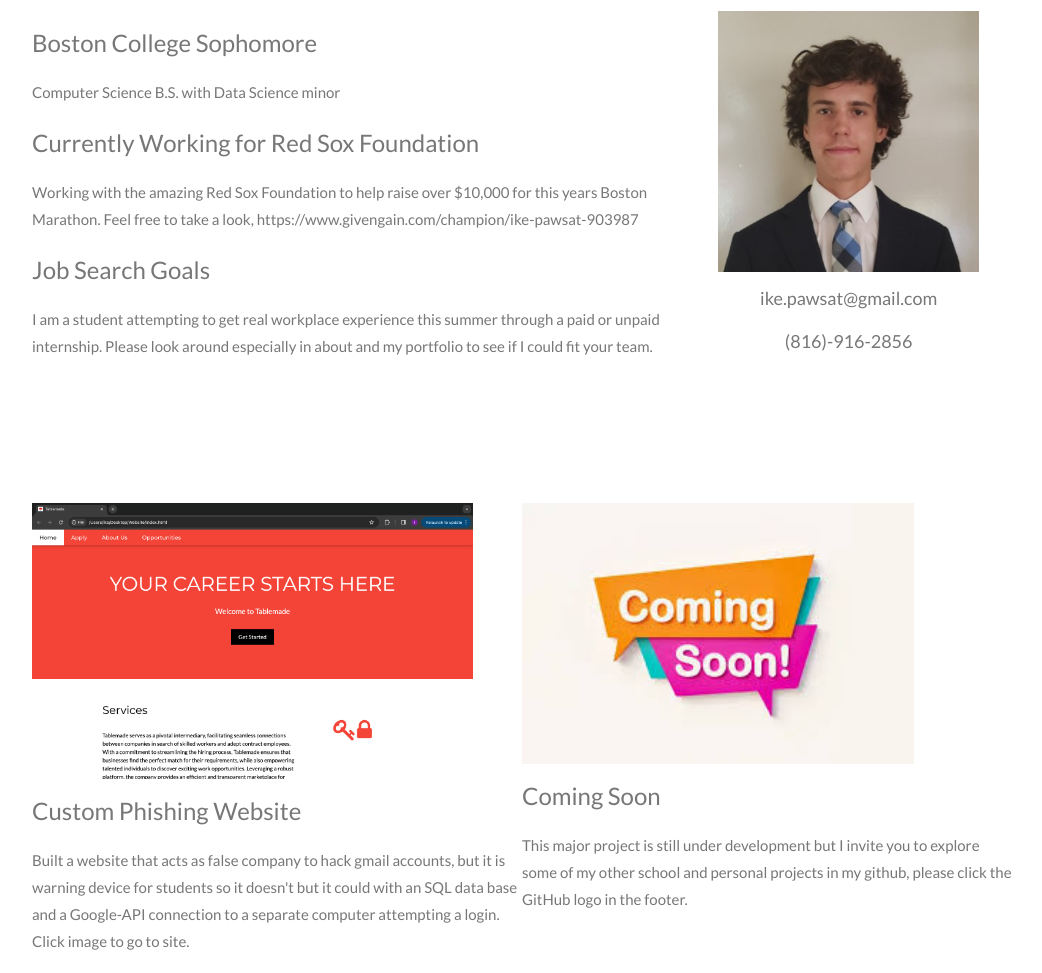
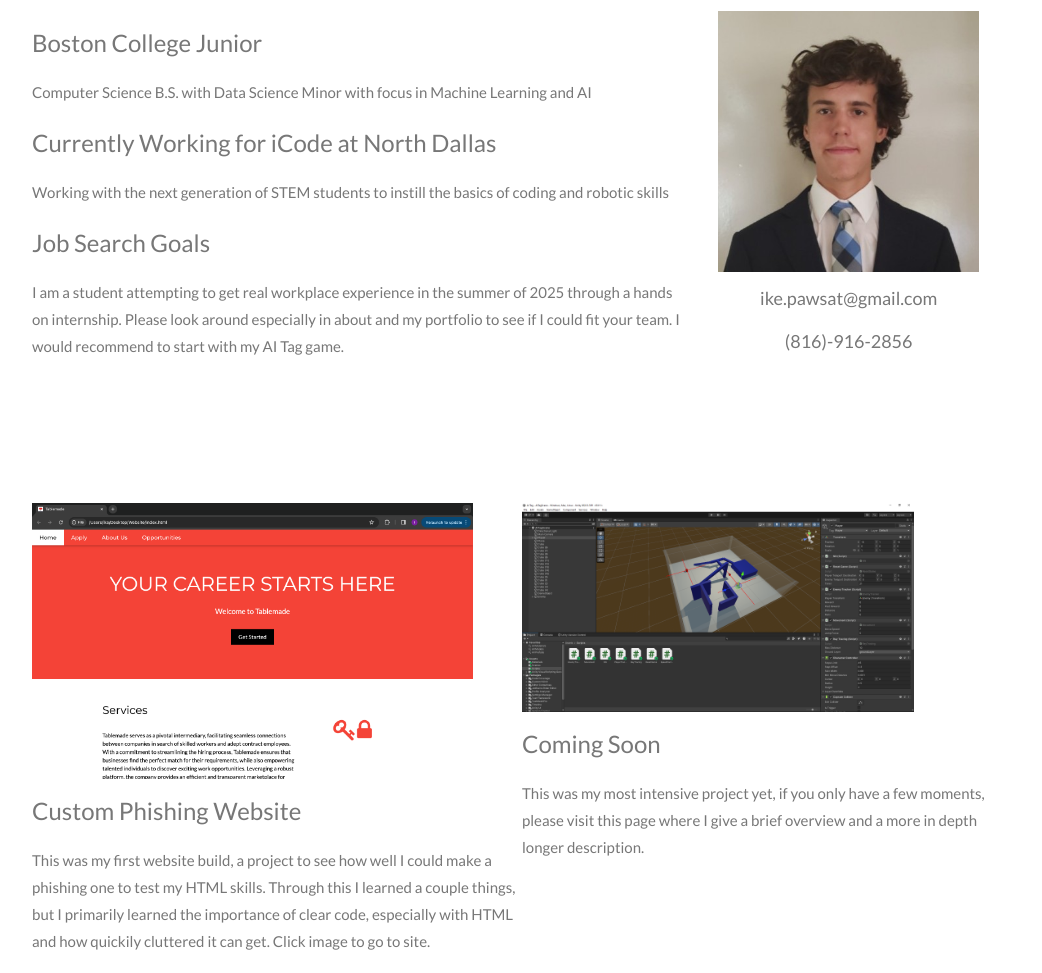
Before and after one commit to ikepawsat/ikepawsat.github.io, a plain HTML site: page Portfolio/index.html in a window 1280 px wide. Shown: the part 220-1193 px from the top of the page, without its empty margins (118-1160 px from the left). Drawn offline with nearby package versions, Linux system fonts and the light colour scheme.

Commit message:
Updating Website

```diff
--- a/Portfolio/index.html
+++ b/Portfolio/index.html
@@ -70,16 +70,18 @@ body, html {
 <div class="w3-row-padding w3-padding-64 w3-container">
   <div class="w3-content">
     <div class="w3-twothird">
-      <h3>Boston College Sophomore</h3>
-        <p>Computer Science B.S. with Data Science minor</p>
+      <h3>Boston College Junior</h3>
+        <p>Computer Science B.S. with Data Science Minor
+          with focus in Machine Learning and AI
+        </p>
 
-      <h3>Currently Working for Red Sox Foundation</h3>
-      <p>Working with the amazing Red Sox Foundation to help raise over $10,000 for this years Boston Marathon.
-      Feel free to take a look, https://www.givengain.com/champion/ike-pawsat-903987</p>
+      <h3>Currently Working for iCode at North Dallas</h3>
+      <p>Working with the next generation of STEM students to instill the basics of coding and robotic skills</p>
 
       <h3>Job Search Goals</h3>
-      <p>I am a student attempting to get real workplace experience this summer through a paid or unpaid internship.
-          Please look around especially in about and my portfolio to see if I could fit your team.</p>
+      <p>I am a student attempting to get real workplace experience in the summer of 2025 through a hands on internship.
+          Please look around especially in about and my portfolio to see if I could fit your team. I would recommend to
+        start with my AI Tag game.</p>
 
     </div>
 
@@ -98,16 +100,19 @@ body, html {
       <div class="w3-half">
           <a href="Website/index.html" target="_blank"><img src="website.png" alt="Custom Website"></a>
           <h3>Custom Phishing Website</h3>
-          <p>Built a website that acts as false company to hack gmail accounts, but it is warning device for students so it doesn't
-              but it could with an SQL data base and a Google-API connection to a separate computer attempting a login.
+          <p> This was my first website build, a project to see how well I could make a phishing one to test my HTML skills.
+              Through this I learned a couple things, but I primarily learned the importance of clear code, especially with
+              HTML and how quickily cluttered it can get.
           Click image to go to site.</p>
       </div>
 
       <div class="coming-soon">
-          <img src="comingsoon.jpeg" alt="project 2">
+          <img src="AI_Intro.PNG" alt="project 2">
           <h3>Coming Soon</h3>
-          <p>This major project is still under development but I invite you to explore some of my other school and personal projects
-          in my github, please click the GitHub logo in the footer.</p>
+          <p>
+            This was my most intensive project yet, if you only have a few moments, please visit this page where I give a brief overview
+            and a more in depth longer description.
+          </p>
       </div>
   </div>
 </div>
@@ -116,7 +121,7 @@ body, html {
   <div class="w3-content">
       <div class="w3-twothird">
           <h1>Brief Bio</h1>
-          <h5 class="w3-padding-32">Hi I am Ike Pawsat, I am a current Boston College Sophomore and would love to join your team. I am an avid
+          <h5 class="w3-padding-32">Hi I am Ike Pawsat, I am a current Boston College Junior and would love to join your team. I am an avid
           athlete and love challenging myself. In June 2024 I will be running a full Ironman, an achievement I have wanted to do since I was a
           sophomore in highschool. I'd like to invite you to check out the About section for more details on me, my portfolio section, and the
           different ways to contact me. Thank you.</h5>
```
Also changed, not shown: Portfolio/about.html (+10 -8 lines), Portfolio/portfolio.html (+3 -3 lines), Portfolio/AI_Intro.PNG (added).
